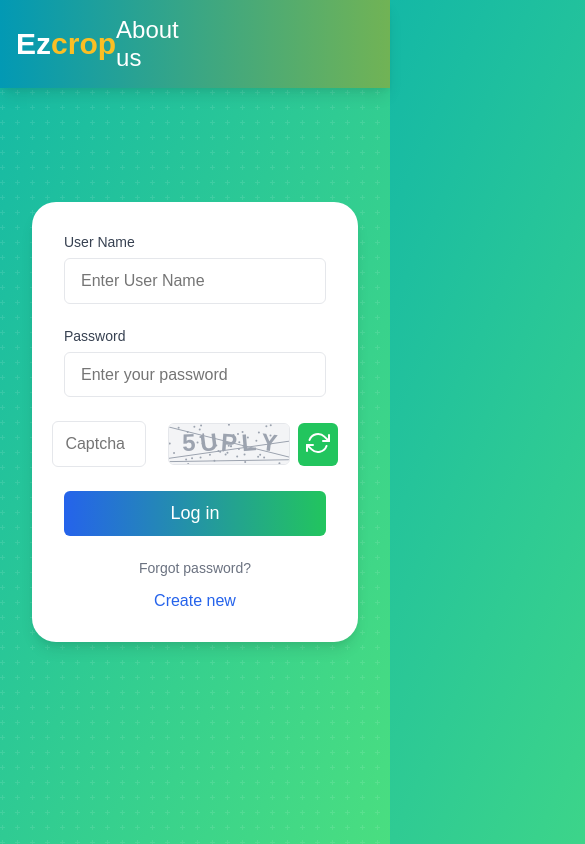
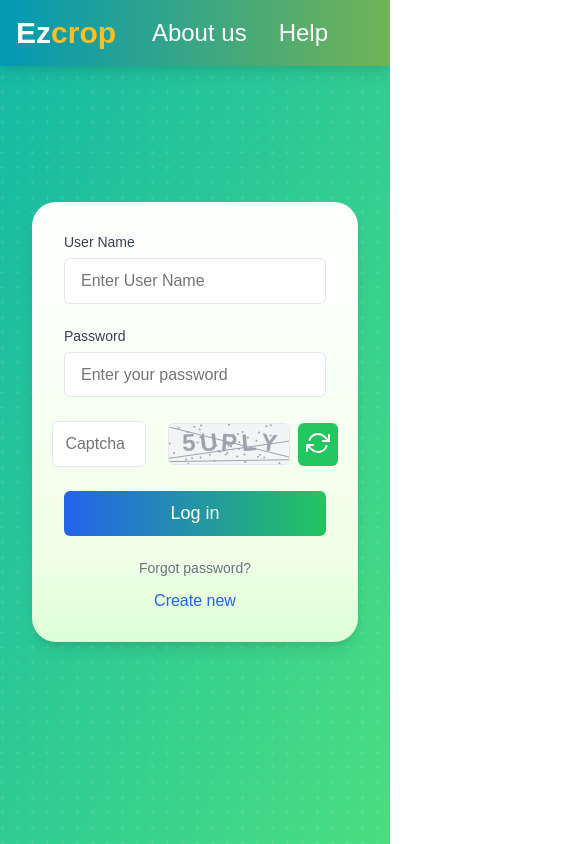
Before and after one commit to woof-W00F/smart-irrigation-project, a plain HTML site: page Ez-crop/log-in Page/index.html in a window 390 px wide. Shown: the top 844 px of the page, 585 px wide, since content can reach past the window. Drawn offline with Linux system fonts and the light colour scheme.

Commit message:
Update style.css

```diff
--- a/Ez-crop/log-in Page/style.css
+++ b/Ez-crop/log-in Page/style.css
@@ -151,7 +151,7 @@
 
   .login-container {
     justify-content: flex-end;
-    background-color: var(--white);
+    background: linear-gradient(180deg, rgba(252, 255, 251, 1) 23%, rgba(240, 255, 230, 1) 81%, rgba(220, 255, 215, 1) 100%);
     border-radius: 1.5rem;
     padding: 2rem;
     width: 100%;
@@ -300,7 +300,7 @@
   display:none;
   z-index: -2;
 }
-nav a{
+nav{
   gap: 2rem;
 }
 
```
